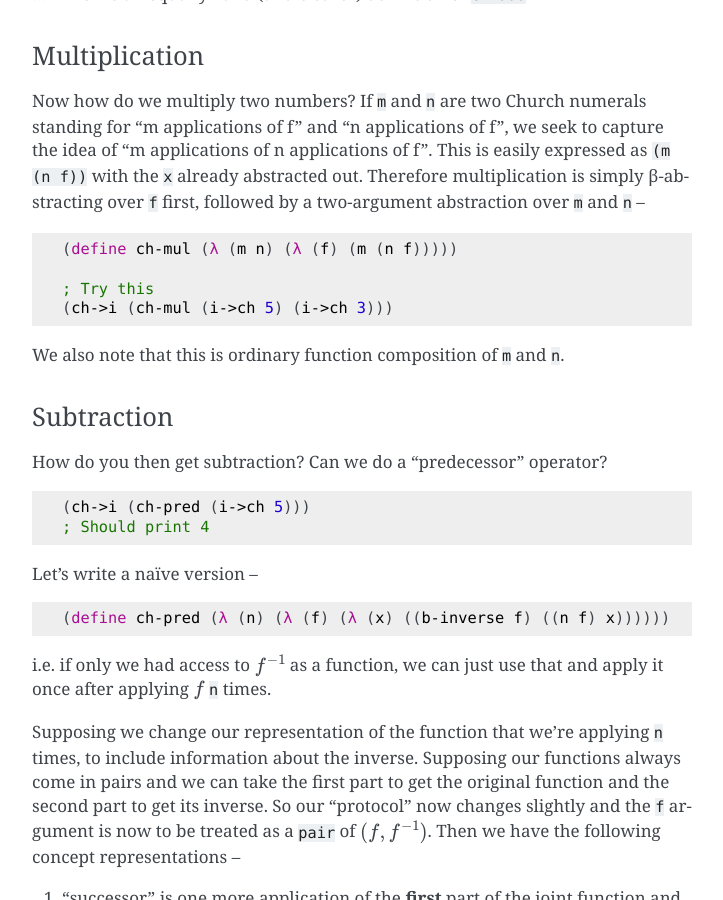
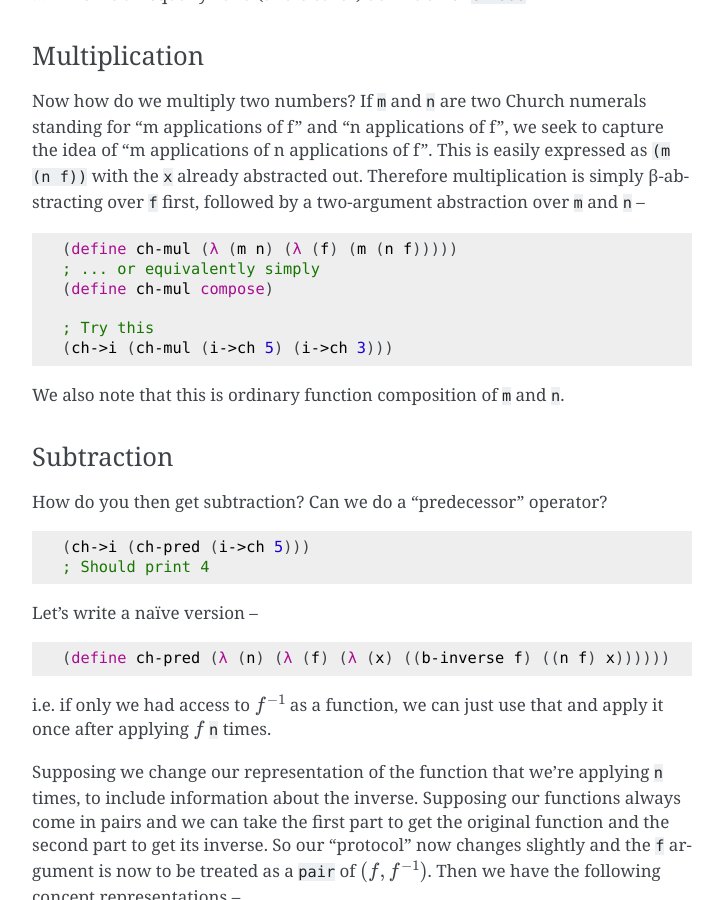
Before and after one commit to kreauniv/comp308, a Sphinx documentation site: the page built from source/church.rst, in a window 1280 px wide and 900 px high, scrolled down 5776 px. Shown: the whole window, without its empty margins (388-1111 px from the left). Built offline with Sphinx 7.4.7, drawn with Linux system fonts in a browser that asks for light colours.

Commit message:
ch-mul edits

```diff
--- a/source/church.rst
+++ b/source/church.rst
@@ -304,6 +304,8 @@ over ``m`` and ``n`` --
 .. code:: racket
 
     (define ch-mul (λ (m n) (λ (f) (m (n f)))))
+    ; ... or equivalently simply
+    (define ch-mul compose)
 
     ; Try this
     (ch->i (ch-mul (i->ch 5) (i->ch 3)))
```
